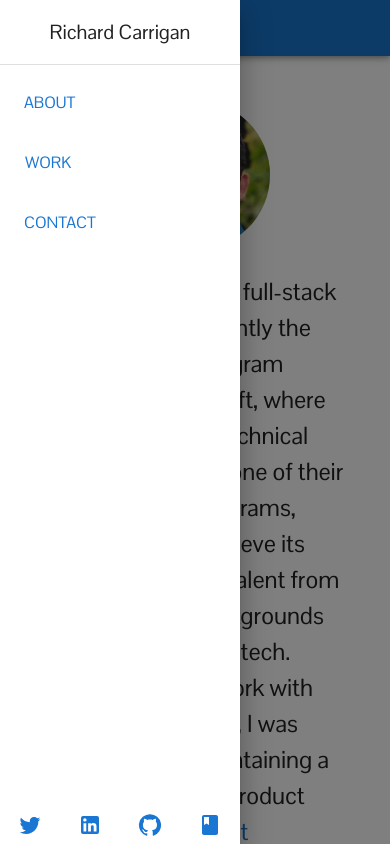
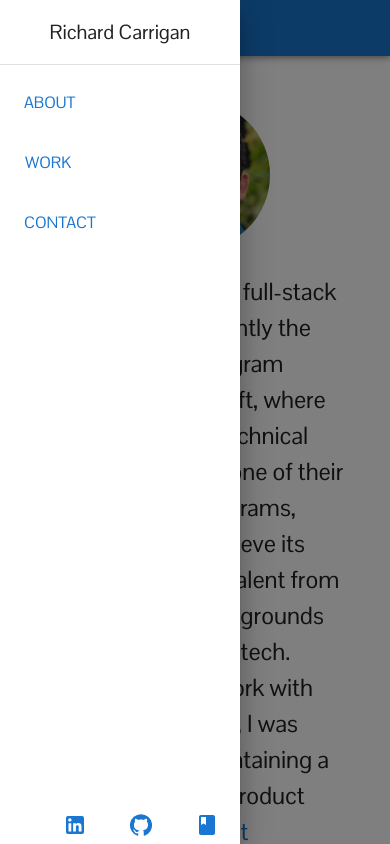
Before and after one commit to richardcarrigan/portfolio, a React (Create React App) app: page / in a window 390 px wide. Both pictures are taken after a click on the button "open drawer". Shown: the top 844 px of the page. Built offline with nearby package versions, Linux system fonts and the light colour scheme; the HTML template or start-up script is replaced by a standard one; a web font is replaced by a local one.

Commit message:
Replace Twitter with Mastodon

```diff
--- a/src/components/Header.tsx
+++ b/src/components/Header.tsx
@@ -49,12 +49,12 @@ export default function Header() {
       </List>
       <div className="social">
         <Link
-          href="https://twitter.com/Rich_Carrigan"
+          href="https://fosstodon.org/@richardcarrigan"
           target="_blank"
-          rel="noreferrer"
-          aria-label="Twitter"
+          rel="noreferrer me"
+          aria-label="Mastodon"
         >
-          <TwitterIcon />
+          <svg xmlns="http://www.w3.org/2000/svg" viewBox="0 0 24 24"><title>mastodon</title><path d="M20.94,14C20.66,15.41 18.5,16.96 15.97,17.26C14.66,17.41 13.37,17.56 12,17.5C9.75,17.39 8,16.96 8,16.96V17.58C8.32,19.8 10.22,19.93 12.03,20C13.85,20.05 15.47,19.54 15.47,19.54L15.55,21.19C15.55,21.19 14.27,21.87 12,22C10.75,22.07 9.19,21.97 7.38,21.5C3.46,20.45 2.78,16.26 2.68,12L2.67,8.57C2.67,4.23 5.5,2.96 5.5,2.96C6.95,2.3 9.41,2 11.97,2H12.03C14.59,2 17.05,2.3 18.5,2.96C18.5,2.96 21.33,4.23 21.33,8.57C21.33,8.57 21.37,11.78 20.94,14M18,8.91C18,7.83 17.7,7 17.15,6.35C16.59,5.72 15.85,5.39 14.92,5.39C13.86,5.39 13.05,5.8 12.5,6.62L12,7.5L11.5,6.62C10.94,5.8 10.14,5.39 9.07,5.39C8.15,5.39 7.41,5.72 6.84,6.35C6.29,7 6,7.83 6,8.91V14.17H8.1V9.06C8.1,8 8.55,7.44 9.46,7.44C10.46,7.44 10.96,8.09 10.96,9.37V12.16H13.03V9.37C13.03,8.09 13.53,7.44 14.54,7.44C15.44,7.44 15.89,8 15.89,9.06V14.17H18V8.91Z" /></svg>
         </Link>
         <Link
           href="https://www.linkedin.com/in/richardcarrigan"
```
